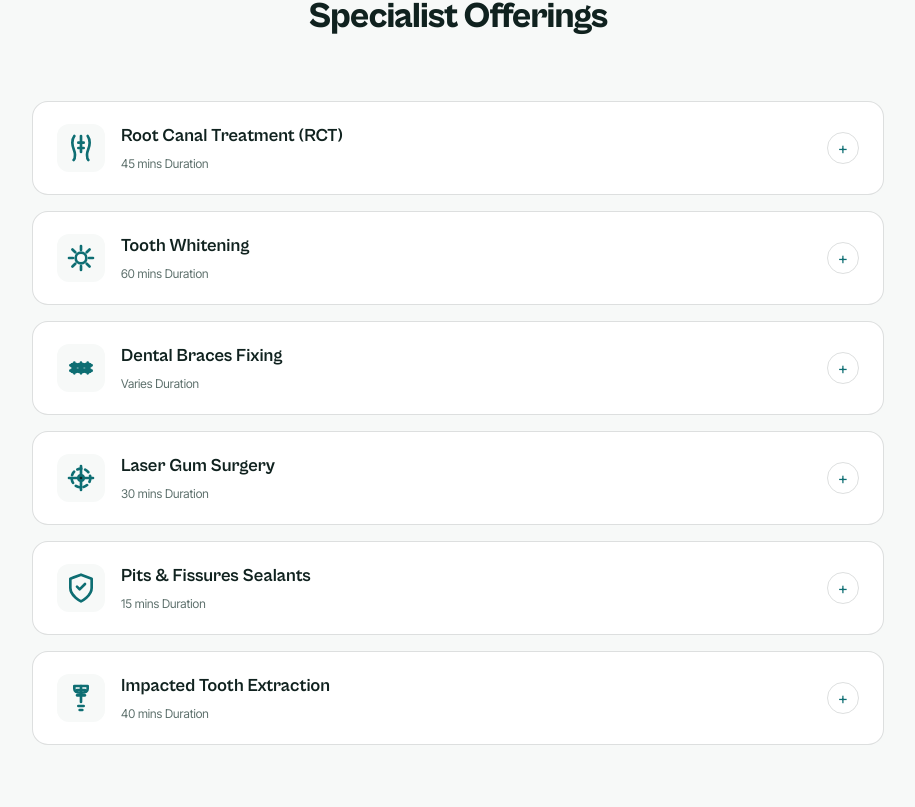
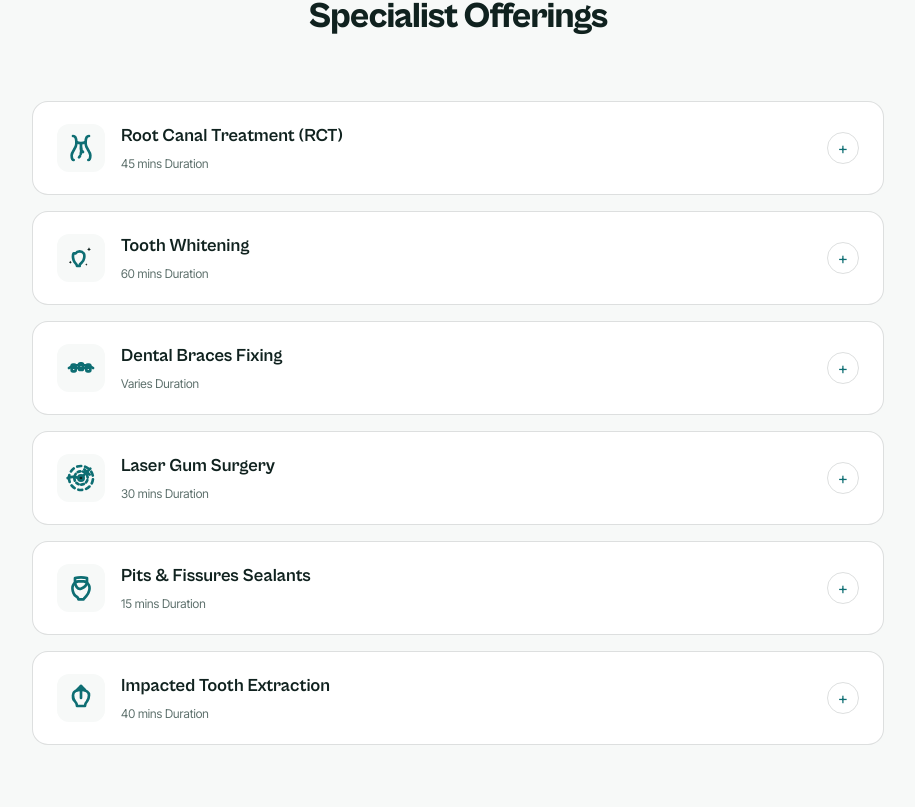
Before and after one commit to Teju-schoolprojects/Sukruthi-Dental, a React (Vite) app in the folder app/: page / in a window 1280 px wide. Shown: the part 4113-4920 px from the top of the page, without its empty margins (182-1097 px from the left). Built offline with nearby package versions, Linux system fonts and the light colour scheme.

Commit message:
style: redesigned service icons for RCT, whitening, braces, laser, sealants, and wisdom extraction

```diff
--- a/app/src/App.tsx
+++ b/app/src/App.tsx
@@ -9,11 +9,11 @@ import { Nav } from "./components/site/Nav";
 function IconRct() {
   return (
     <svg className="w-8 h-8 stroke-siteaccent fill-none" viewBox="0 0 24 24" strokeWidth="2" strokeLinecap="round" strokeLinejoin="round">
-      <path d="M7 3C7 3 5.5 5 5.5 8C5.5 12 7.5 14 7.5 17C7.5 20 6.5 21 6.5 21" />
-      <path d="M17 3C17 3 18.5 5 18.5 8C18.5 12 16.5 14 16.5 17C16.5 20 17.5 21 17.5 21" />
-      <path d="M12 3v12" />
-      <path d="M10 8h4" />
-      <path d="M10 12h4" />
+      <path d="M6 3c1.5 0 2.5 1.5 2.5 4.5v1.5c0 3-3.5 5.5-3.5 8.5C5 20.5 6 21 6.5 21" />
+      <path d="M18 3c-1.5 0-2.5 1.5-2.5 4.5v1.5c0 3 3.5 5.5 3.5 8.5c0 3-1 3.5-1.5 3.5" />
+      <path d="M8.5 7.5c2 1 5 1 7 0" />
+      <path d="M12 9v6c0 1.5-.5 3-1.5 4" strokeDasharray="1.5 1.5" />
+      <path d="M12 11c0 1.5.5 3 1.5 4" strokeDasharray="1.5 1.5" />
     </svg>
   );
 }
@@ -21,8 +21,10 @@ function IconRct() {
 function IconWhitening() {
   return (
     <svg className="w-8 h-8 stroke-siteaccent fill-none" viewBox="0 0 24 24" strokeWidth="2" strokeLinecap="round" strokeLinejoin="round">
-      <path d="M12 3v3M12 18v3M3 12h3M18 12h3M5.6 5.6l2.1 2.1M16.3 16.3l2.1 2.1M5.6 18.4l2.1-2.1M16.3 7.7l2.1-2.1" />
-      <circle cx="12" cy="12" r="4" />
+      <path d="M8 8.5c.5-.8 1.5-1.5 3-1.5s2.5.7 3 1.5c1 1.5.5 5.5-1.5 7s-1.5 2.5-1.5 2.5h-2s0-1-1.5-2.5S5.5 10 6.5 8.5z" />
+      <path d="M18 4l0.5 1 1 0.5-1 0.5-0.5 1-0.5-1-1-0.5 1-0.5z" fill="currentColor" stroke="none" />
+      <path d="M4 14l0.4 0.8 0.8 0.4-0.8 0.4-0.4 0.8-0.4-0.8-0.8-0.4 0.8-0.4z" fill="currentColor" stroke="none" />
+      <path d="M16 16l0.3 0.6 0.6 0.3-0.6 0.3-0.3 0.6-0.3-0.6-0.6-0.3 0.6-0.3z" fill="currentColor" stroke="none" />
     </svg>
   );
 }
@@ -30,13 +32,11 @@ function IconWhitening() {
 function IconBraces() {
   return (
     <svg className="w-8 h-8 stroke-siteaccent fill-none" viewBox="0 0 24 24" strokeWidth="2" strokeLinecap="round" strokeLinejoin="round">
-      <path d="M4 10h16M4 14h16M7 8v8M12 8v8M17 8v8" />
-      <rect x="5" y="9" width="4" height="2" rx="0.5" />
-      <rect x="10" y="9" width="4" height="2" rx="0.5" />
-      <rect x="15" y="9" width="4" height="2" rx="0.5" />
-      <rect x="5" y="13" width="4" height="2" rx="0.5" />
-      <rect x="10" y="13" width="4" height="2" rx="0.5" />
-      <rect x="15" y="13" width="4" height="2" rx="0.5" />
+      <path d="M3 12c4-3 14-3 18 0" />
+      <rect x="5" y="9.5" width="3" height="5" rx="1" />
+      <rect x="10.5" y="8.5" width="3" height="5" rx="1" />
+      <rect x="16" y="9.5" width="3" height="5" rx="1" />
+      <path d="M6.5 12h11" />
     </svg>
   );
 }
@@ -44,9 +44,12 @@ function IconBraces() {
 function IconLaser() {
   return (
     <svg className="w-8 h-8 stroke-siteaccent fill-none" viewBox="0 0 24 24" strokeWidth="2" strokeLinecap="round" strokeLinejoin="round">
-      <path d="M3 12h18M12 3v18" />
-      <circle cx="12" cy="12" r="7" strokeDasharray="3 3" />
+      <path d="M19 5l-6 6" />
+      <path d="M14.5 5.5l4 4" />
+      <path d="M10 12c-2.5-1-5.5-1-8 0" />
       <circle cx="12" cy="12" r="2" fill="currentColor" />
+      <path d="M12 12m-5 0a5 5 0 1 0 10 0a5 5 0 1 0 -10 0" strokeDasharray="2 2" />
+      <path d="M12 12m-9 0a9 9 0 1 0 18 0a9 9 0 1 0 -18 0" strokeDasharray="3 3" />
     </svg>
   );
 }
@@ -54,8 +57,8 @@ function IconLaser() {
 function IconSealants() {
   return (
     <svg className="w-8 h-8 stroke-siteaccent fill-none" viewBox="0 0 24 24" strokeWidth="2" strokeLinecap="round" strokeLinejoin="round">
-      <path d="M12 22s8-4 8-10V5l-8-3-8 3v7c0 6 8 10 8 10z" />
-      <path d="M9 11l2 2 4-4" />
+      <path d="M6 10c1-2 2-3 4-3h4c2 0 3 1 4 3 1 2 0 6-2 8s-2 2.5-2 2.5h-4s0-1.5-2-2.5S5 12 6 10z" />
+      <path d="M12 4c2.5 0 4.5.5 4.5.5v3c0 2.5-2 4-4.5 5S7.5 10 7.5 7.5v-3S9.5 4 12 4z" />
     </svg>
   );
 }
@@ -63,8 +66,19 @@ function IconSealants() {
 function IconImplants() {
   return (
     <svg className="w-8 h-8 stroke-siteaccent fill-none" viewBox="0 0 24 24" strokeWidth="2" strokeLinecap="round" strokeLinejoin="round">
-      <path d="M12 3v12M9 6h6M9 10h6M10 18h4M11 21h2" />
-      <path d="M7 3h10v2c0 2-2 3-5 3s-5-1-5-3V3z" />
+      <path d="M8 5c1-1.5 2-2 4-2s3 .5 4 2c1 1.5.5 3.5-1 4.5S12 11 12 11h-0.5s-2.5-1-1.5-2.5S7 6.5 8 5z" />
+      <path d="M12 11v8" />
+      <path d="M10 13h4M9.5 15.5h5M10.5 17.5h3" />
+    </svg>
+  );
+}
+
+function IconExtraction() {
+  return (
+    <svg className="w-8 h-8 stroke-siteaccent fill-none" viewBox="0 0 24 24" strokeWidth="2" strokeLinecap="round" strokeLinejoin="round">
+      <path d="M6 10c0-3 2-4 6-4s6 1 6 4c0 2.5-1.5 4.5-1.5 4.5S15 16 15 18H9s0-2-1.5-3.5S6 12.5 6 10z" />
+      <path d="M12 12V3" />
+      <path d="M9 6l3-3 3 3" />
     </svg>
   );
 }
@@ -443,7 +457,7 @@ Time: ${bookingDetails.time}
                     duration: "40 mins",
                     desc: "Removal of wisdom teeth trapped under gums, relieving alignment stress.",
                     details: "Safe surgical tooth extraction mapping root nerves via low-radiation X-rays. Minimizes bone damage and speeds post-op recovery.",
-                    icon: <IconImplants />,
+                    icon: <IconExtraction />,
                   },
                 ].map((item, idx) => {
                   const isOpen = openOffering === idx;
```
